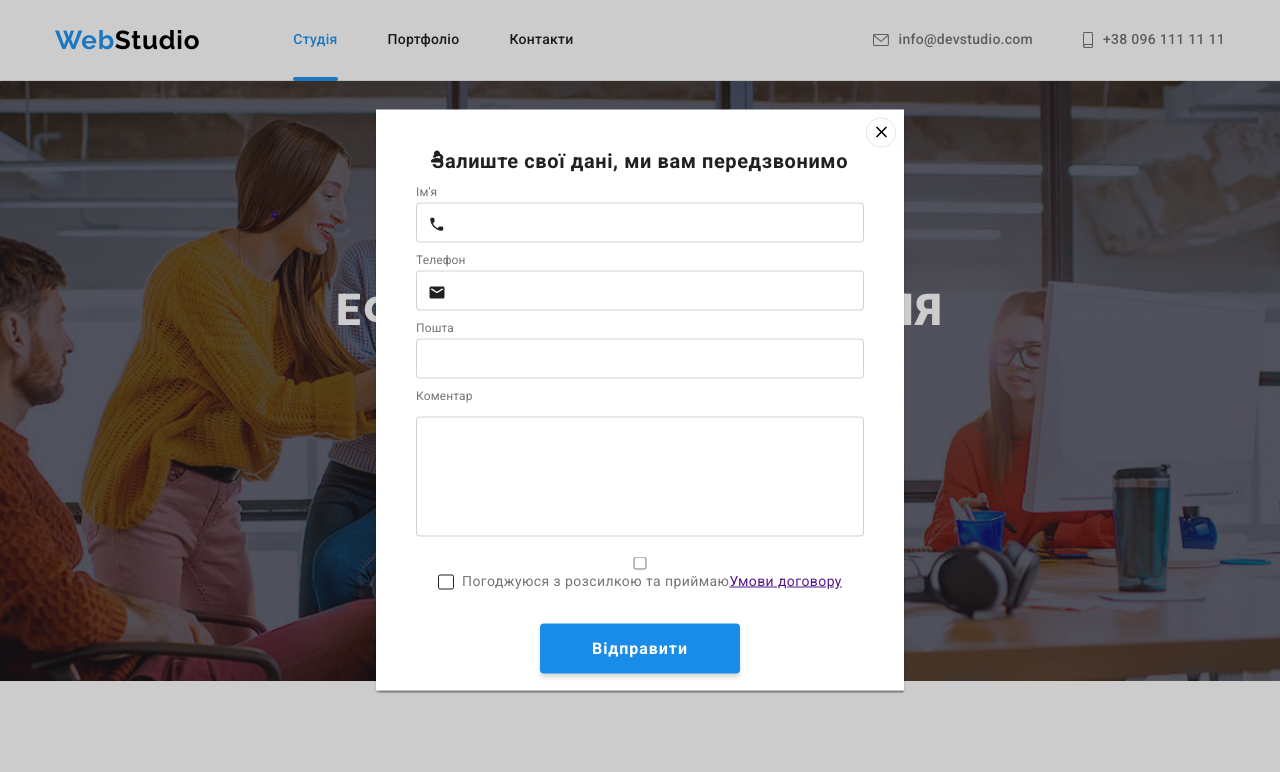
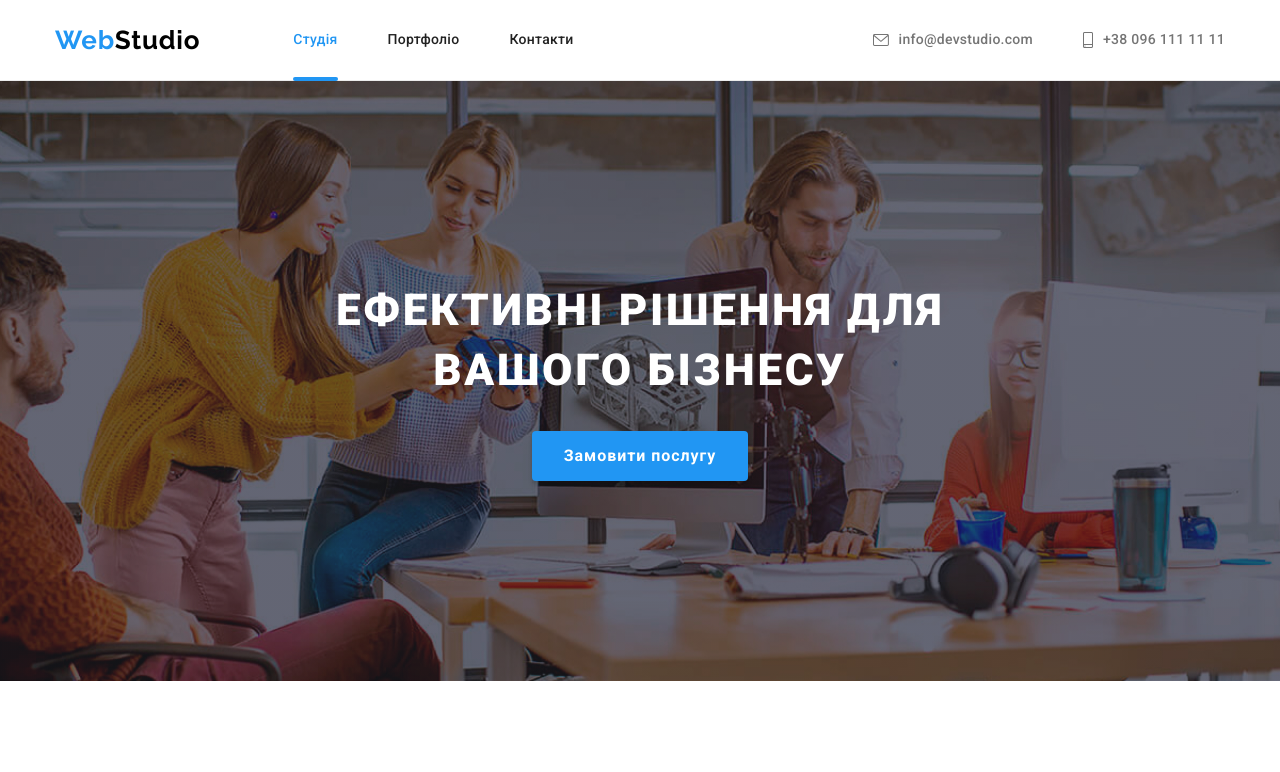
Before and after one commit to Nataliia-Nikolaienko/goit-markup-hw-06, a plain HTML site: page index.html in a window 1280 px wide. Shown: the top 772 px of the page. Drawn offline with nearby package versions, Linux system fonts and the light colour scheme.

Commit message:
Update index.html

```diff
--- a/index.html
+++ b/index.html
@@ -320,10 +320,25 @@
                     </li>
                 </ul>
             </div>
+            <div class="modal-form-footer-wrapper">
+                <p class="modal-form-footer-descr">Підпишіться на розсилку</p>
+                <form class="modal-form-footer">
+                    <input type="email"
+                    name="user_email"
+                    class="modal-form-input-footer"
+                    required
+                    placeholder="E-mail">
+                    <button type="submit" class="modal-form-footer-btn">Підписатися
+                        <svg class="icon-send-btn" width="24" height="24">
+                            <use href="./images/sprite.svg#icon-send"></use>
+                        </svg>
+                    </button>
+                </form>
+            </div>
         </div>
     </footer>
     <!--MODAL WINDOW-->
-    <div class="backdrop" data-modal>
+    <div class="backdrop is-hidden" data-modal>
     <div class="modal">
         <button type="button" class="modal-close-btn" data-modal-close>
             <svg class="modal-close-btn-icon" width="18" height="18">
@@ -335,7 +350,7 @@
             <p class="contact-form">Залиште свої дані, ми вам передзвонимо</p>
             <label class="modal-form-field">
                 <span class="modal-form-input-desc">Ім'я</span>
-                <div class="modal-form-input-wrapper">
+                <span class="modal-form-input-wrapper">
                 <input
                     type="text"
                     name="user_name"
@@ -343,14 +358,14 @@
                     required
                     pattern="[a-zA-zа-яА-ЯіІїЇ]+"
                     minlength="2">
-                <svg class="modal-form-input-icon">
-                    <use href="./images/sprite.svg#icon-person-modal-form" width="18" height="18"></use>
+                <svg class="modal-form-input-icon" width="18" height="18">
+                    <use href="./images/sprite.svg#icon-person-modal-form"></use>
                 </svg>
-                </div>
+                </span>
             </label>
             <label class="modal-form-field">
                 <span class="modal-form-input-desc">Телефон</span>
-                <div class="modal-form-input-wrapper">
+                <span class="modal-form-input-wrapper">
                     <input
                     type="tel"
                     name="user_phone"
@@ -358,34 +373,33 @@
                     required
                     pattern="^[0-9]{3}-[0-9]{3}-[0-9]{2}-[0-9]{2}"
                     title="xxx-xxx-xx-xx">
-                <svg class="modal-form-input-icon">
-                    <use href="./images/sprite.svg#icon-phone-modal-form" width="18" height="18"></use>
+                <svg class="modal-form-input-icon" width="18" height="18">
+                    <use href="./images/sprite.svg#icon-phone-modal-form"></use>
                 </svg>
-                </div>
+                </span>
             </label>
             <label class="modal-form-field">
                 <span class="modal-form-input-desc">Пошта</span>
-                <div class="modal-form-input-wrapper">
+                <span class="modal-form-input-wrapper">
                     <input
                     type="email"
                     name="user_email"
                     class="modal-form-input"
-                    required >
-                <svg class="modal-form-input-icon">
-                    <use href="./images/sprite.svg#icon-email-modal-form" width="18" height="18"></use>
+                    required>
+                <svg class="modal-form-input-icon" width="18" height="18">
+                    <use href="./images/sprite.svg#icon-email-modal-form"></use>
                 </svg>
-                </div>
+            </span>
             </label>
-            <label for="comment" class="modal-form-field">
-                <span class="modal-form-input-desc">Коментар</span></label>
+            <label class="modal-form-field">
+                <span class="modal-form-input-desc">Коментар</span>
                 <textarea
                 name="user_message"
-                id="comment"
                 class="modal-form-message"
-                placeholder="Введіть текст">
-            </textarea>
-            <input id="user-policy" type="checkbox" name="user_policy" class="modal-form-check">
-            <label for="user-policy" class="modal-form-check-desc">Погоджуюся з розсилкою та приймаю <a href="">Умови договору</a></label>
+                placeholder="Введіть текст"></textarea>
+            </label>
+            <input id="user-policy" type="checkbox" name="user_policy" class="modal-form-check visually-hidden">
+            <label for="user-policy" class="modal-form-check-desc">Погоджуюся з розсилкою та приймаю&nbsp;<a href="modal-form-check-link">Умови договору</a></label>
             <button type="submit" class="modal-form-submit">Відправити</button>
         </form>
     </div>
```
